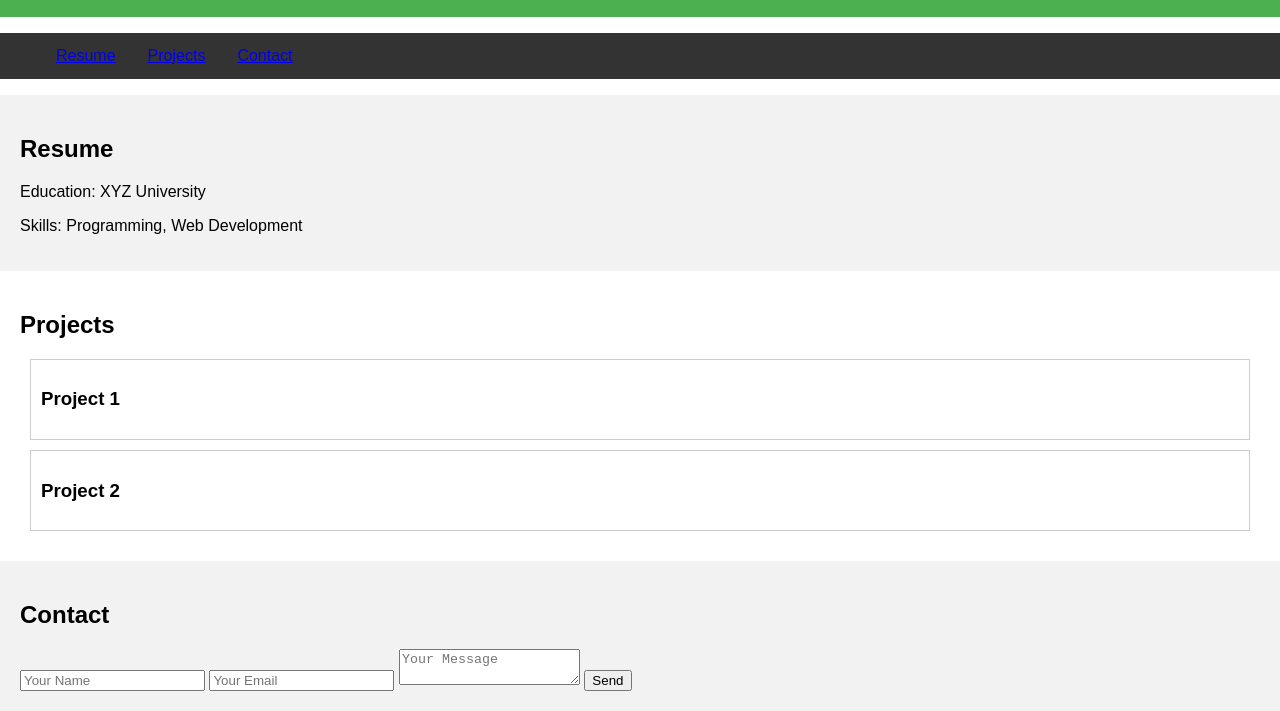
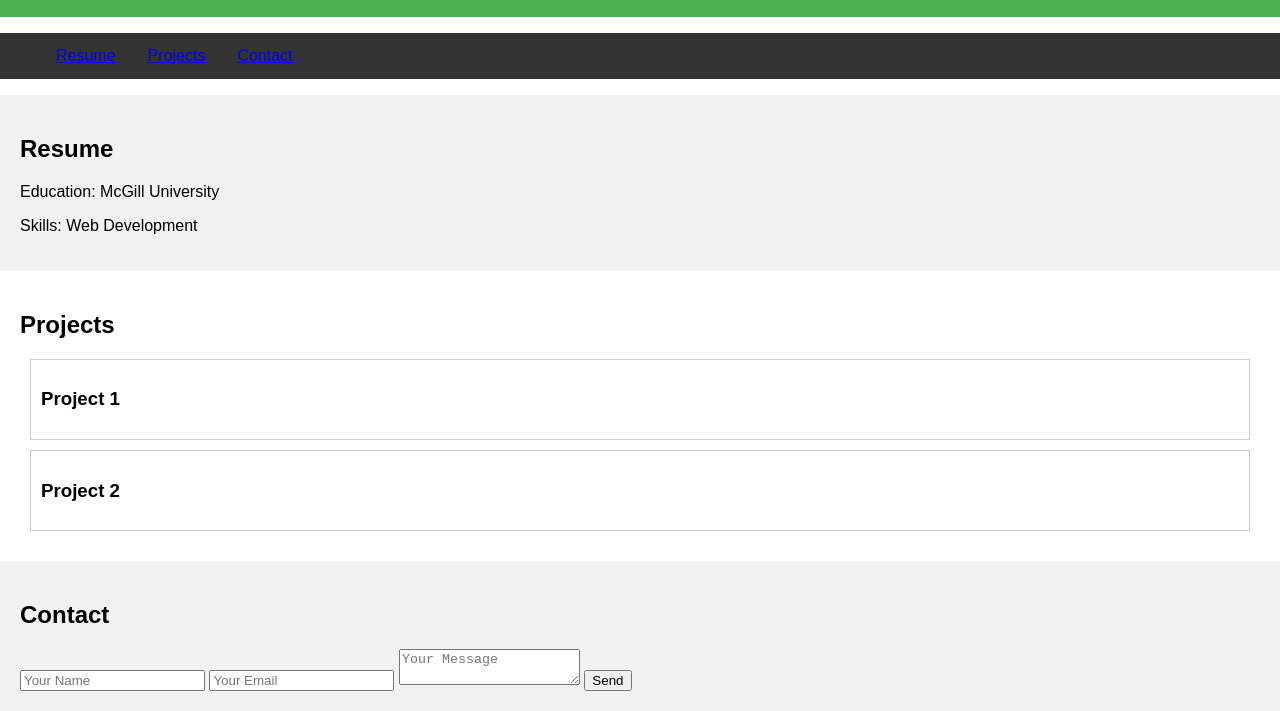
Before and after one commit to mayshri/mayshri.github.io, a plain HTML site: page index.html in a window 1280 px wide. Shown: the part 95-806 px from the top of the page. Drawn offline with Linux system fonts and the light colour scheme.

Commit message:
Update index.html

```diff
--- a/index.html
+++ b/index.html
@@ -23,8 +23,8 @@
 
   <section id="resume">
     <h2>Resume</h2>
-    <p>Education: XYZ University</p>
-    <p>Skills: Programming, Web Development</p>
+    <p>Education: McGill University</p>
+    <p>Skills: Web Development</p>
   </section>
 
   <section id="projects">
```
